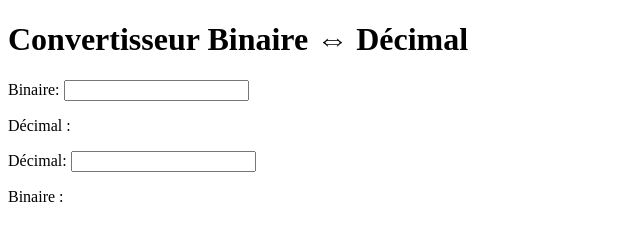
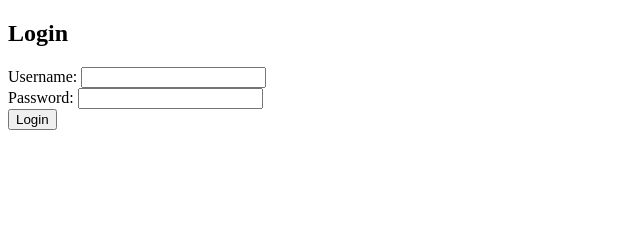
Before and after one commit to oONathanOo/Convertisseur-binaire, a plain HTML site: page index.html in a window 1280 px wide. Shown: the whole page, without its empty margins (0-640 px from the left). Drawn offline with Linux system fonts and the light colour scheme.

Commit message:
Update index.html

```diff
--- a/index.html
+++ b/index.html
@@ -1,33 +1,22 @@
 <!DOCTYPE html>
-<html>
-<head>
-    <link rel="stylesheet" type="text/css" href="binary.css">
-    <title>Convertisseur Binaire ⇔ Décimal</title>
-    <script type="text/javascript">
-        function binaireVersDecimal() {
-            var binaire = document.getElementById("binaire").value;
-            var decimal = parseInt(binaire, 2);
-            document.getElementById("resultat-decimal").innerHTML = "Décimal : " + decimal;
-        }
-
-        function decimalVersBinaire() {
-            var decimal = parseInt(document.getElementById("decimal").value);
-            var binaire = decimal.toString(2);
-            document.getElementById("resultat-binaire").innerHTML = "Binaire : " + binaire;
-        }
-    </script>
 </head>
+ <link rel="stylesheet" type="text/css" href="login.css">
 <body>
-    <h1>Convertisseur Binaire ⇔ Décimal</h1>
-    <div>
-        <label for="binaire">Binaire:</label>
-        <input type="text" id="binaire" onkeyup="binaireVersDecimal()">
-        <p id="resultat-decimal">Décimal : </p>
-    </div>
-    <div>
-        <label for="decimal">Décimal:</label>
-        <input type="text" id="decimal" onkeyup="decimalVersBinaire()">
-        <p id="resultat-binaire">Binaire : </p>
+    <div class="login-container">
+        <h2>Login</h2>
+        <form action="login.php" method="POST">
+            <div class="form-group">
+                <label for="username">Username:</label>
+                <input type="text" id="username" name="username" required>
+            </div>
+            <div class="form-group">
+                <label for="password">Password:</label>
+                <input type="password" id="password" name="password" required>
+            </div>
+            <div class="form-group">
+                <button type="submit">Login</button>
+            </div>
+        </form>
     </div>
 </body>
 </html>
```
